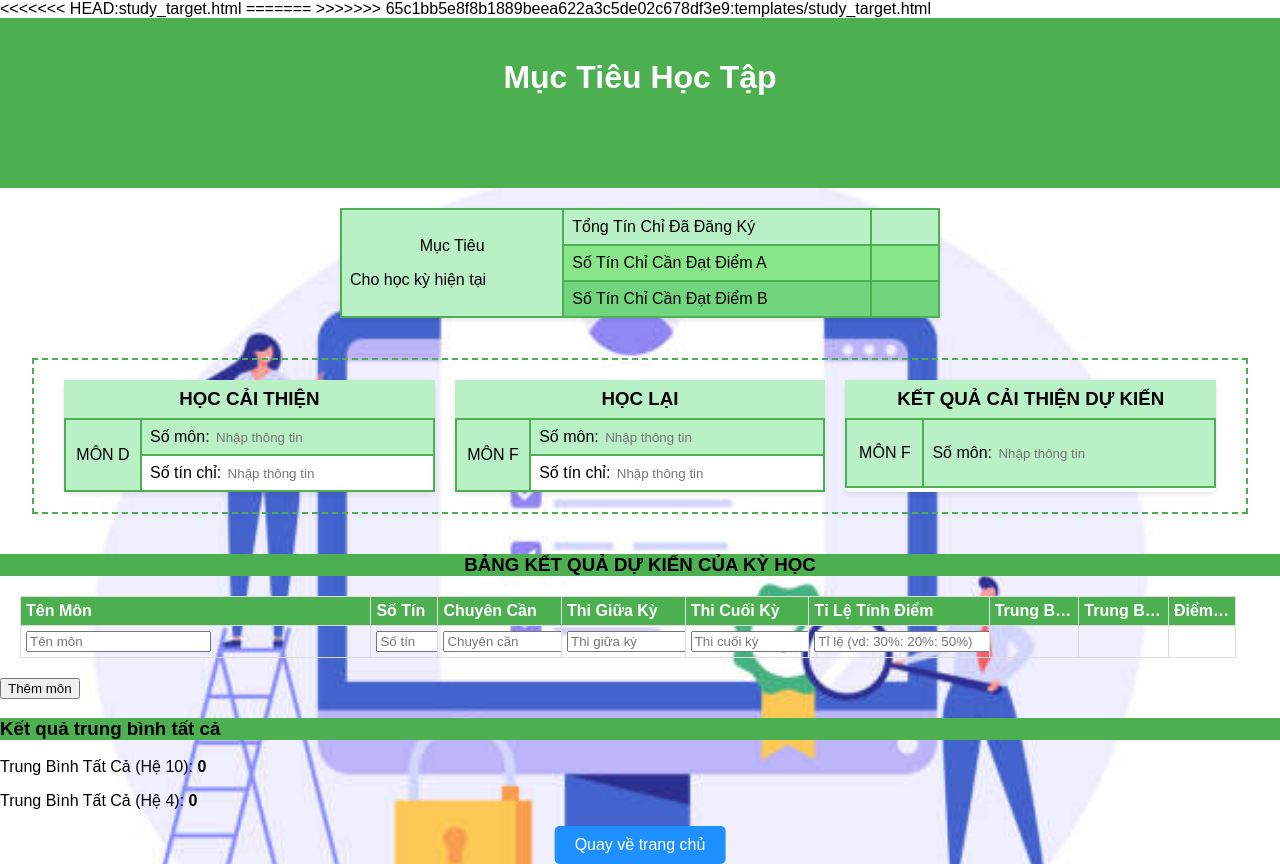
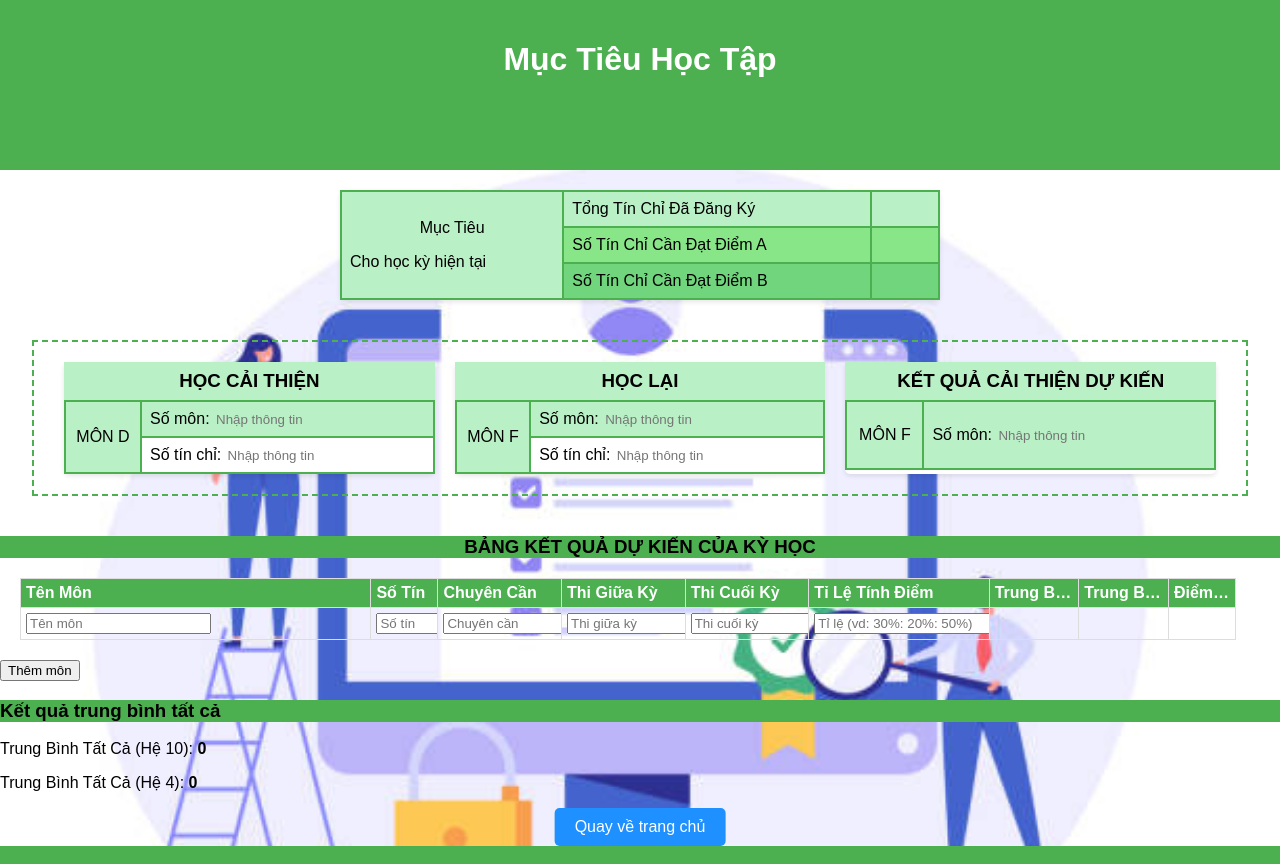
Before and after one commit to linhng04/Study-Buddy, a FastAPI app: page /study_target in a window 1280 px wide. Run offline with FastAPI, Linux system fonts and the light colour scheme.

Commit message:
complete

```diff
--- a/templates/study_target.html
+++ b/templates/study_target.html
@@ -4,7 +4,6 @@
     <meta charset="UTF-8">
     <meta name="viewport" content="width=device-width, initial-scale=1.0">
     <title>Mục Tiêu Học Tập</title>
-<<<<<<< HEAD:study_target.html
     <style>
         body {
             font-family: Arial, sans-serif;
@@ -72,9 +71,7 @@
             }
         }
     </style>
-=======
     <link rel="stylesheet" href="/static/css/study_target.css">
->>>>>>> 65c1bb5e8f8b1889beea622a3c5de02c678df3e9:templates/study_target.html
 </head>
 <body>
     <div class="header">
```
